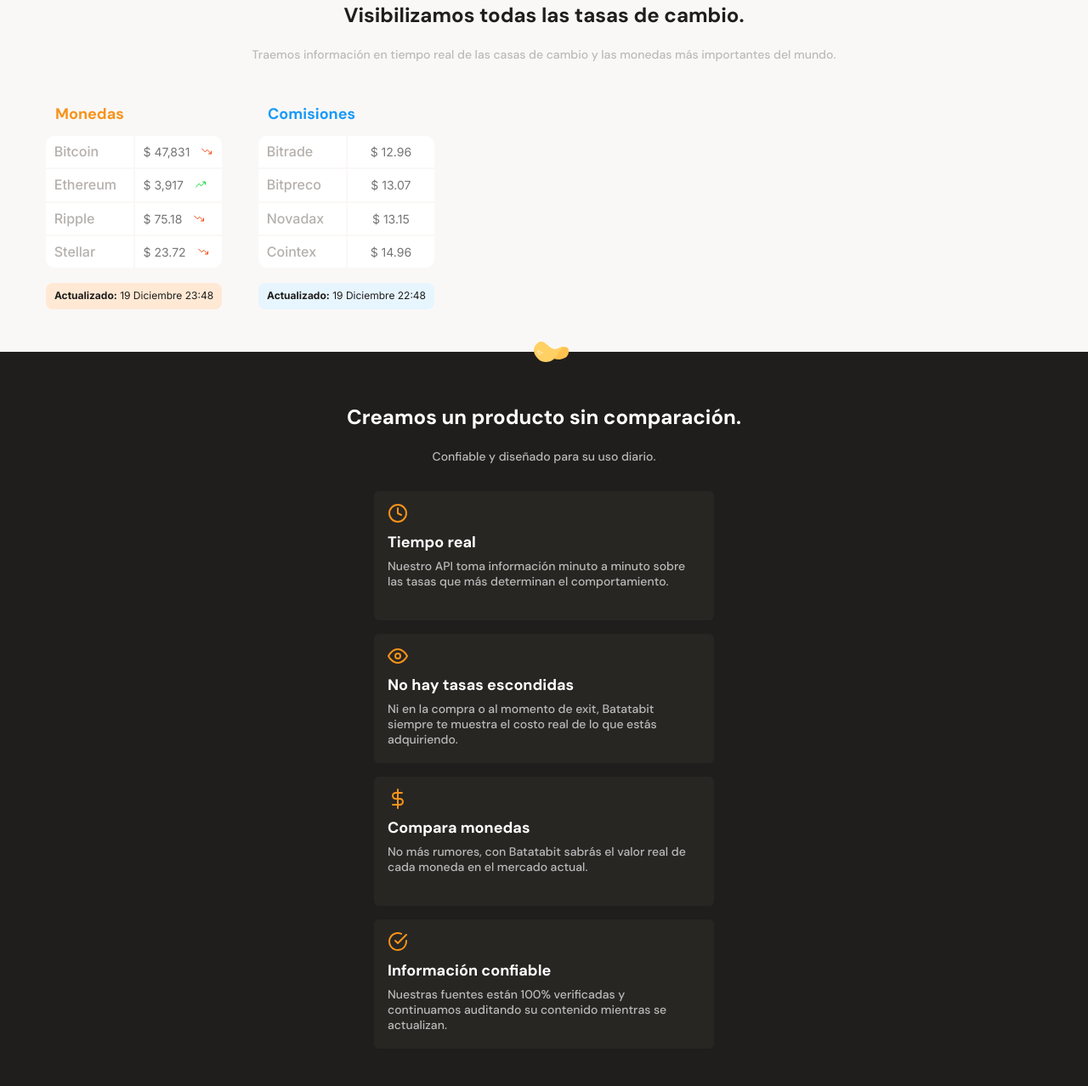
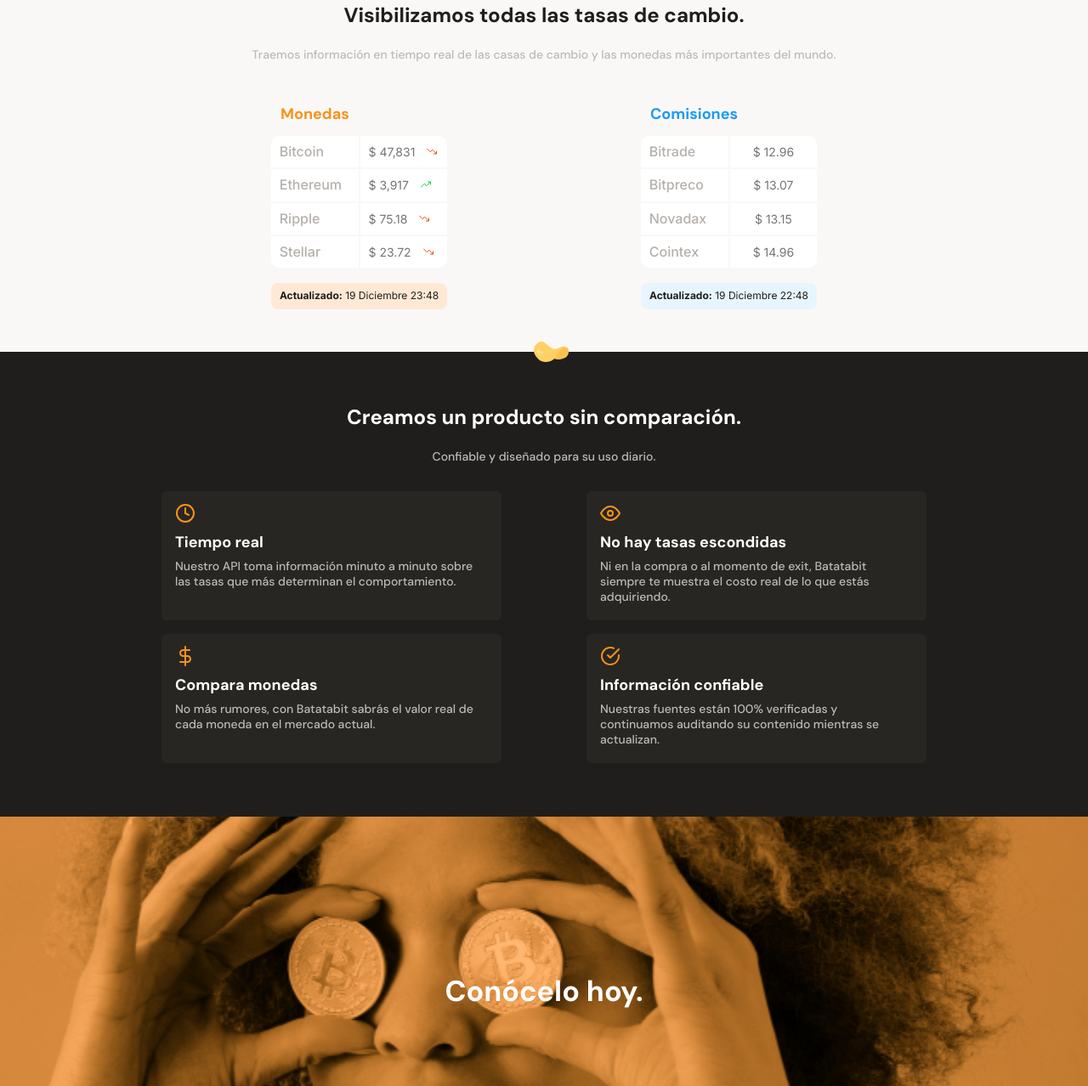
Before and after one commit to JuanMonje/Batata_Bit, a plain HTML site: page index.html in a window 1280 px wide. Shown: the part 600-1878 px from the top of the page at 85% size. Drawn offline with Linux system fonts and the light colour scheme.

Commit message:
finalizado con media queries

```diff
--- a/Styles/Tablet.css
+++ b/Styles/Tablet.css
@@ -0,0 +1,12 @@
+.main__tables-container{
+    gap: 200px;
+}
+.product__cards-container{
+    display: flex;
+    flex-wrap: wrap;
+    max-width: 1000px;
+    margin: 0 auto;
+}
+.plans-container__slider{
+    justify-content: center;
+}
--- a/Styles/index.css
+++ b/Styles/index.css
@@ -355,12 +355,13 @@ main{
     background-size: cover;
 }
 .bitcoin-img__container h2{
+    position: relative;
+    top: 193px;
     color: var(--just-white);
-    font-size: 2.4rem;
+    font-size: 3.4rem;
     line-height: 2.6rem;
     font-weight: 700;
     text-align: center;
-    padding-top: 64px;
 }
 
 
@@ -537,3 +538,12 @@ footer section{
     color: var(--just-white);
     margin: 8px 0;
 }
+
+
+
+
+@media(min-width: 550px) {
+    .main__tables-container{
+        justify-content: center;
+    }
+}
--- a/index.html
+++ b/index.html
@@ -8,6 +8,7 @@
         <meta name="robots" content="index,follow">
         <title>BatataBit</title>
         <link rel="stylesheet" href="./Styles/index.css">
+        <link rel="stylesheet" href="./Styles/tablet.css" media="(min-width: 930px)">
         <!-- FONTS -->
         <link rel="preconnect" href="https://fonts.googleapis.com">
         <link rel="preconnect" href="https://fonts.gstatic.com" crossorigin>
```
